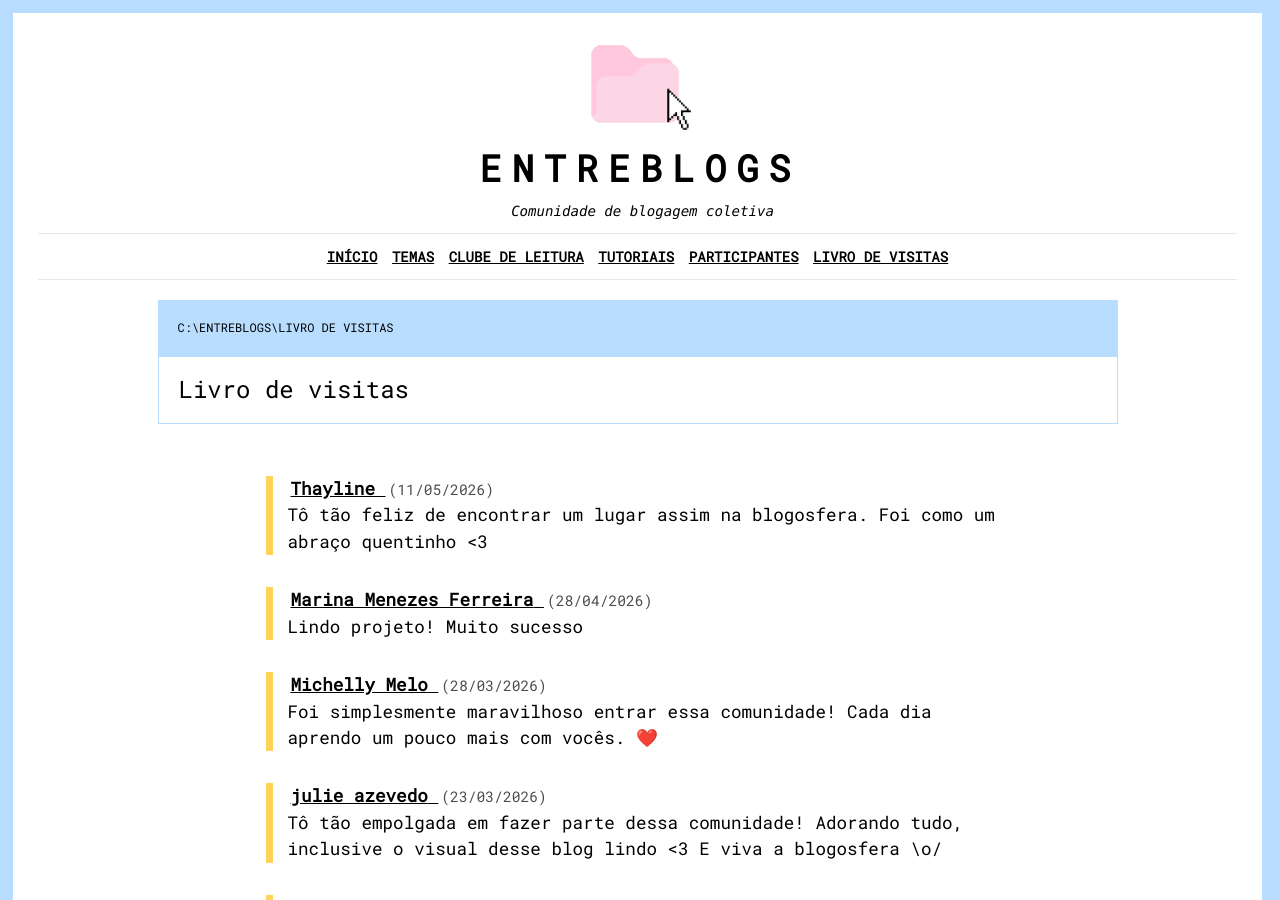
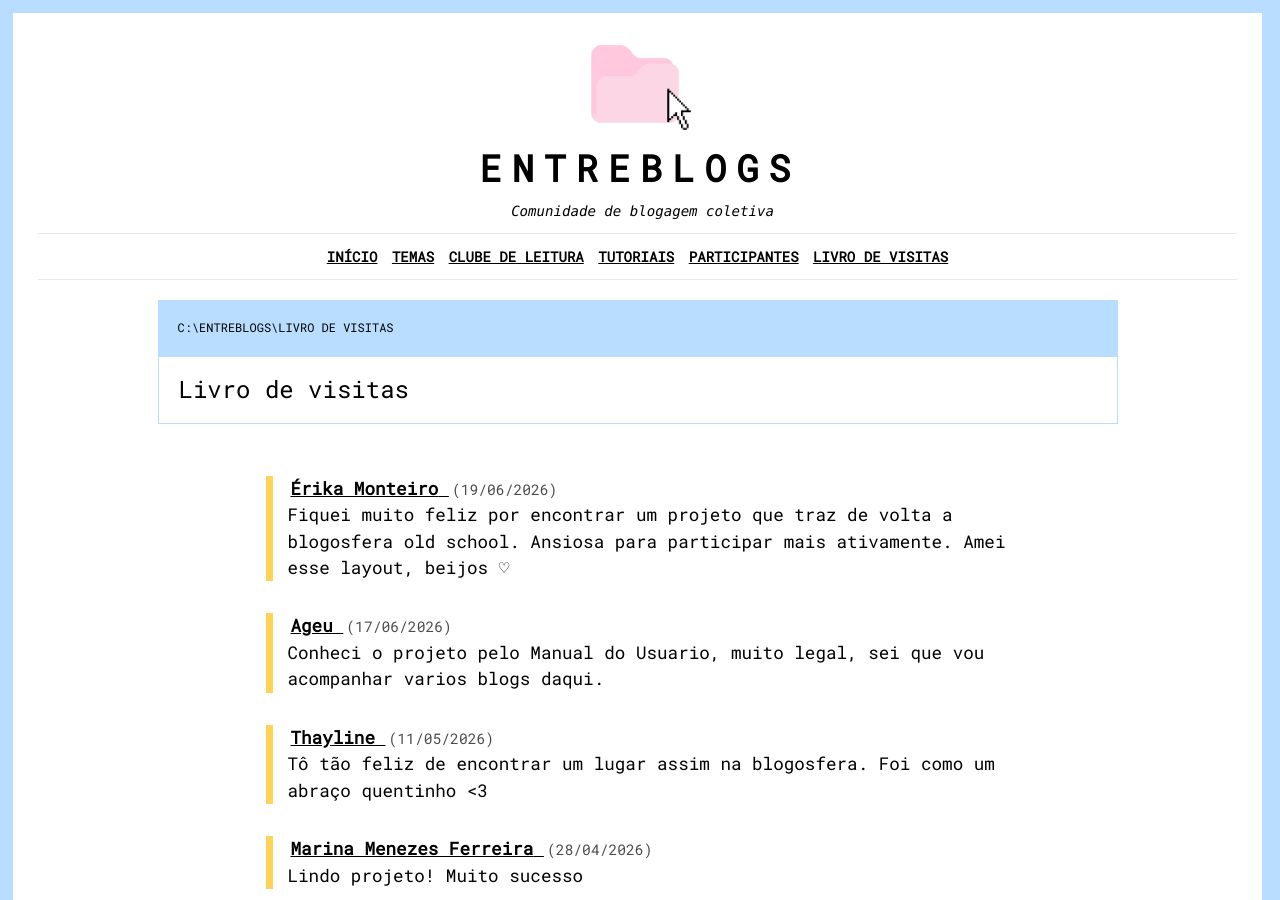
Before and after one commit to bamoretti/entreblogs, a Jekyll site: the page built from livro-de-visitas.md, in a window 1280 px wide and 900 px high. Built offline with Jekyll 4.4.1, drawn with Linux system fonts in a browser that asks for light colours; comment, search, counter and statistics services are not loaded.

Commit message:
Add new visitor entries to livro-de-visitas.yml

```diff
--- a/_data/livro-de-visitas.yml
+++ b/_data/livro-de-visitas.yml
@@ -1,3 +1,15 @@
+- nome: "Érika Monteiro"
+  site: "https://www.corujageek.com/"
+  data: "19/06/2026"
+  mensagem: |
+    Fiquei muito feliz por encontrar um projeto que traz de volta a blogosfera old school. Ansiosa para participar mais ativamente. Amei esse layout, beijos ♡
+
+- nome: "Ageu"
+  site: "https://ageu.blog/"
+  data: "17/06/2026"
+  mensagem: |
+    Conheci o projeto pelo Manual do Usuario, muito legal, sei que vou acompanhar varios blogs daqui.
+
 - nome: "Thayline"
   site: "https://simplesmentecriativa.com.br/"
   data: "11/05/2026"
```
